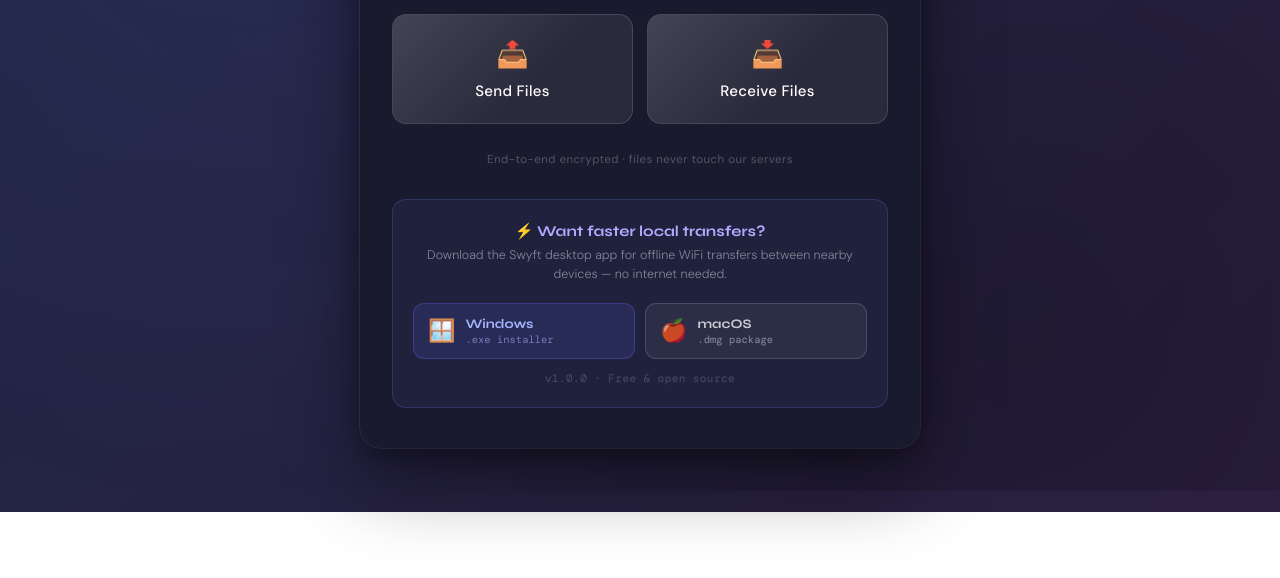
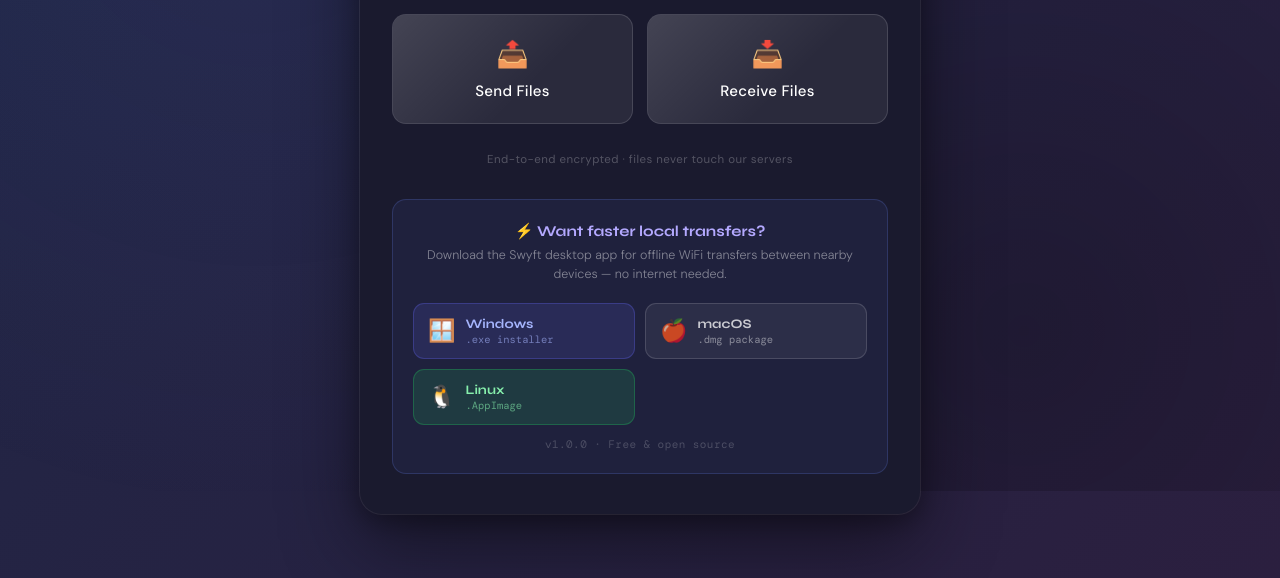
Before and after one commit to okhiriaoseojie17/Swyft, a website: page public/index.html in a window 1280 px wide. Shown: the part 309-887 px from the top of the page. Before the commit the page ends 821 px from the top, so only its background shows below. Drawn offline with nearby package versions, Linux system fonts and the light colour scheme.

Commit message:
S v2.5.1

```diff
--- a/public/index.html
+++ b/public/index.html
@@ -48,7 +48,7 @@
 
       <div class="download-buttons">
         <a class="dl-btn windows"
-           href="https://github.com/okhiriaoseojie17/Swyft/releases/download/v1.0.0/Swyft-Setup-1.0.exe"
+           href="https://github.com/okhiriaoseojie17/Swyft/releases/download/v1.0.7/Swyft.Setup.1.0.0.exe"
            download>
           <span class="dl-icon">🪟</span>
           <span class="dl-text">
@@ -58,12 +58,22 @@
         </a>
 
         <a class="dl-btn mac"
-           href="https://github.com/okhiriaoseojie17/Swyft/releases/download/v1.0.0/Swyft-1.0.dmg"
+           href="https://github.com/okhiriaoseojie17/Swyft/releases/download/v1.0.7/Swyft-1.0.0-arm64.dmg"
            download>
           <span class="dl-icon">🍎</span>
           <span class="dl-text">
             <span class="dl-platform">macOS</span>
             <span class="dl-format">.dmg package</span>
+          </span>
+        </a>
+
+         <a class="dl-btn linux"
+           href="https://github.com/okhiriaoseojie17/Swyft/releases/download/v1.0.7/Swyft-1.0.0.AppImage"
+           download>
+          <span class="dl-icon">🐧</span>
+          <span class="dl-text">
+            <span class="dl-platform">Linux</span>
+            <span class="dl-format">.AppImage</span>
           </span>
         </a>
       </div>
@@ -130,6 +140,12 @@
       color: rgba(255,255,255,0.75);
     }
 
+    .dl-btn.linux {
+      background: rgba(34, 197, 94, 0.15);
+      border-color: rgba(34, 197, 94, 0.3);
+      color: #86efac;
+    }
+
     .dl-btn:hover {
       transform: translateY(-2px);
       filter: brightness(1.15);
```
